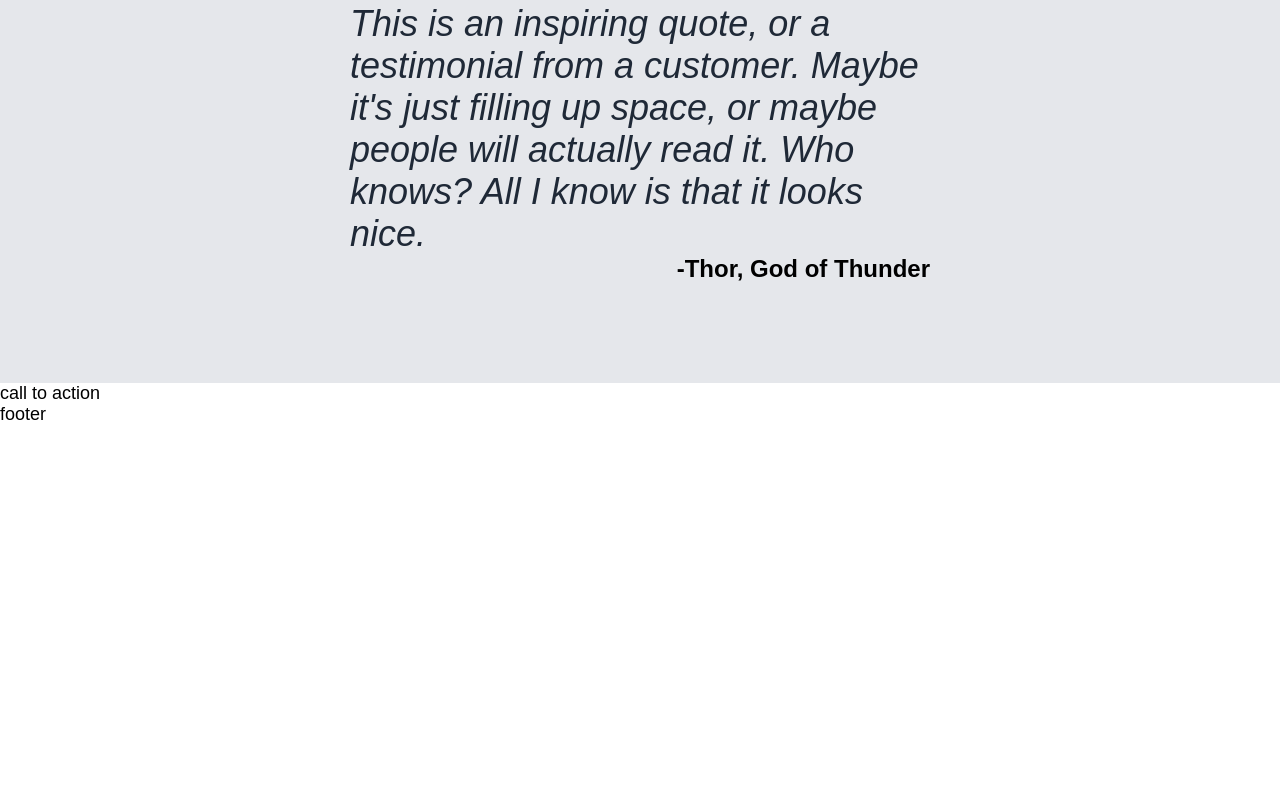
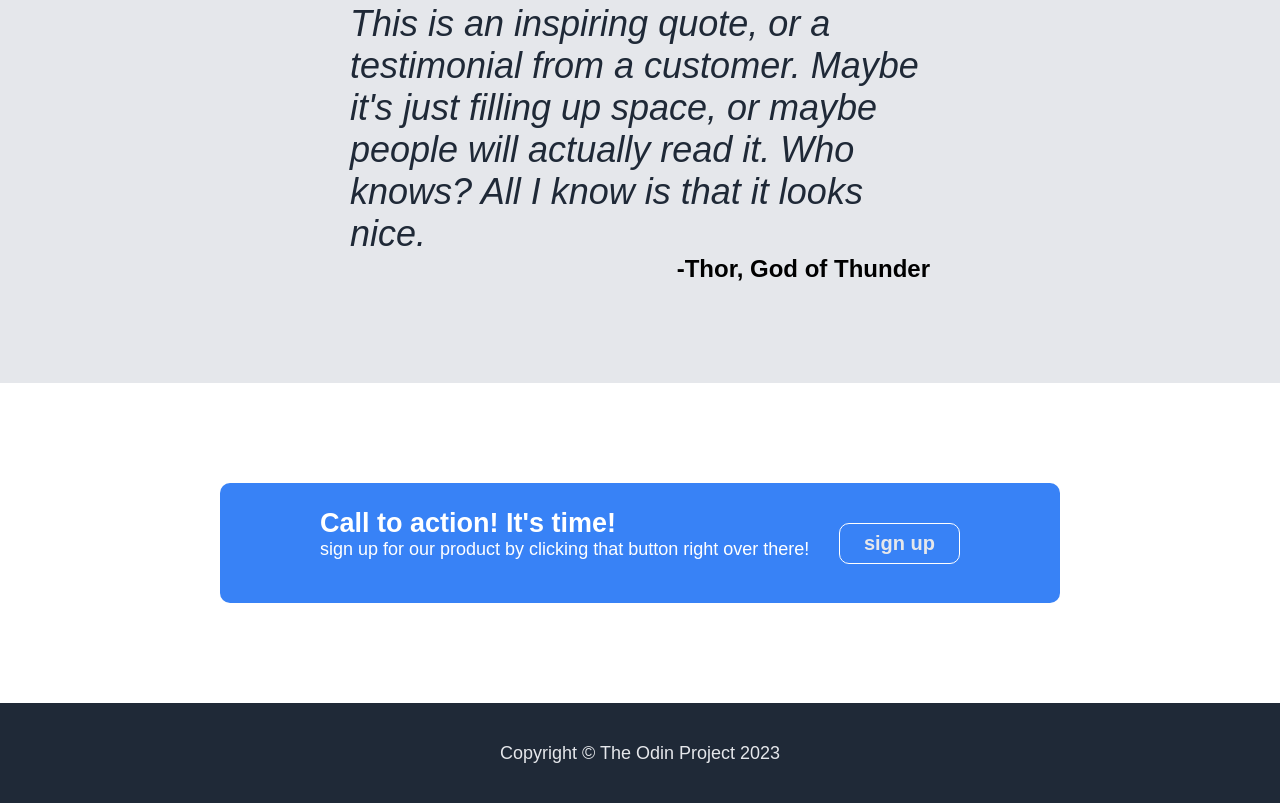
Before and after one commit to seafoamet/Odin-Landing-Page, a plain HTML site: page index.html in a window 1280 px wide. Shown: the part 881-1684 px from the top of the page. Before the commit the page ends 1306 px from the top, so only its background shows below. Drawn offline with Linux system fonts and the light colour scheme.

Commit message:
style section4 and footer

```diff
--- a/index.html
+++ b/index.html
@@ -64,7 +64,13 @@
       <div class="author">-Thor, God of Thunder</div>
     </div>
     </div>
-    <div class="section4">call to action</div>
-    <div class="footer">footer</div>
+    <div class="section4">
+      <div class="actionwrapper">
+        <div class="calltoaction"><h2>Call to action! It's time!</h2>
+        sign up for our product by clicking that button right over there!</p></div>
+        <button>sign up</button>
+      </div>
+    </div>
+    <div class="footer">Copyright &copy; The Odin Project 2023</div>
   </body>
 </html>
--- a/styles.css
+++ b/styles.css
@@ -116,7 +116,7 @@ button {
     font-size: 16px;
 }
 
-.section2 > h1 {
+.section2 h1 {
     color: #1f2937;
     font-weight: 900;
     font-size: 32px;
@@ -149,3 +149,39 @@ button {
     font-weight: bold;
     font-size: 24px;
 }
+
+.section4 {
+    display: flex;
+    justify-content: center;
+    align-items: center;
+}
+
+.actionwrapper {
+    display: flex;
+    background-color: #3882f6;
+    color: white;
+    padding: 25px 100px;
+    margin: 100px;
+    border-radius: 10px;
+    align-items: center;
+    justify-content: space-between;
+    width: 50%;
+}
+
+.actionwrapper h2 {
+    padding: 0;
+    margin: 0;
+}
+
+.actionwrapper button {
+    border: 1px solid white;
+}
+
+.footer {
+    background-color: #1f2937;
+    color: #e5e7eb;
+    display: flex;
+    justify-content: center;
+    align-items: center;
+    height: 100px;
+}
```
